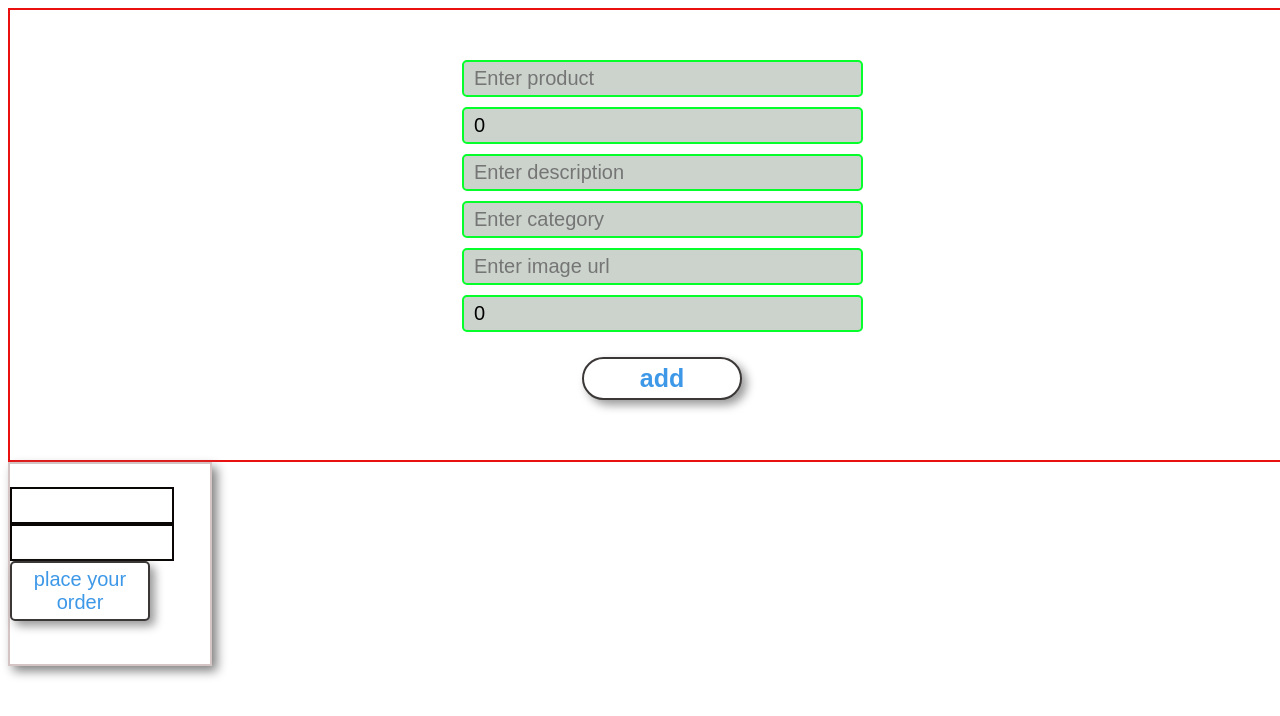
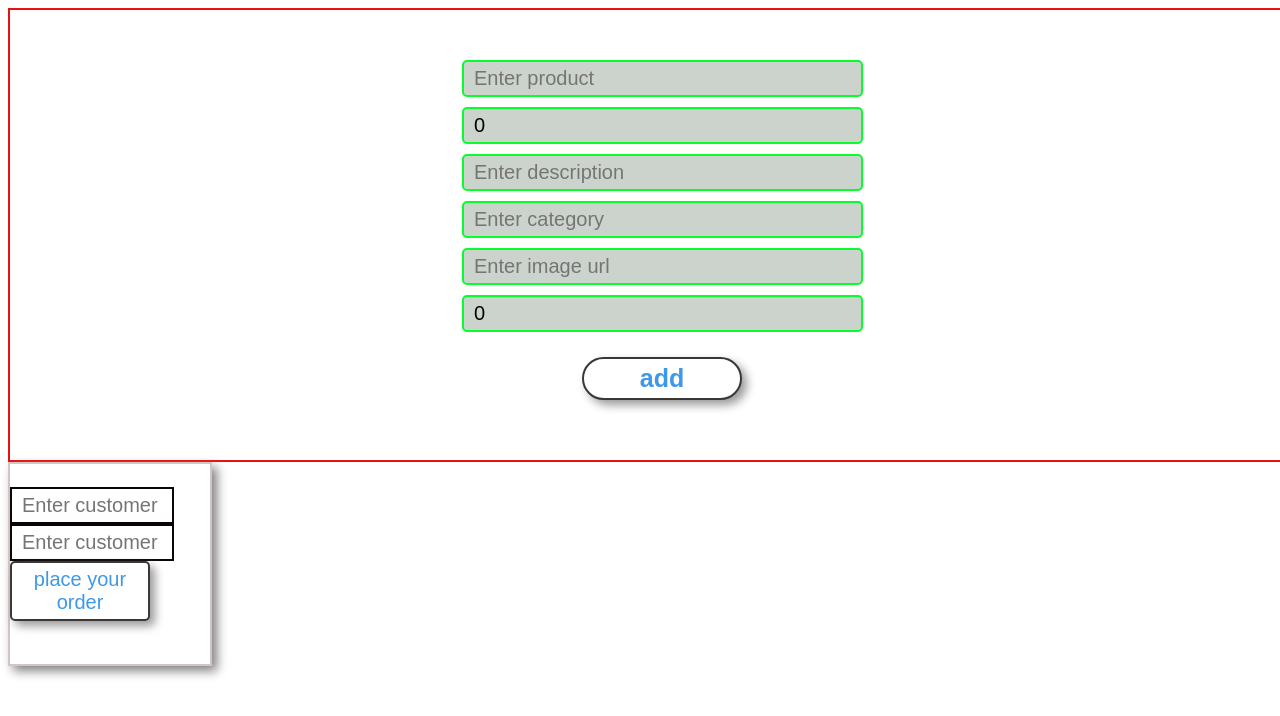
Before and after one commit to TOT8894/Ecommerce-platform, a React app in the folder Frontend/: page / in a window 1280 px wide. Shown: the top 716 px of the page. Built offline with nearby package versions, Linux system fonts and the light colour scheme; the HTML template or start-up script is replaced by a standard one.

Commit message:
adding placeholder for inputs in order.jsx, adding loading state and extract error object

```diff
--- a/Frontend/src/pages/orderPage/order.jsx
+++ b/Frontend/src/pages/orderPage/order.jsx
@@ -13,6 +13,7 @@ export function Order(){
     });
     const[error,setError]=useState("")
     const[message,setMessage]=useState("")
+    const[loading,setLoading]=useState(false)
     function onchange(e){
         const{name,value} = e.target;
         setOrder({
@@ -21,6 +22,8 @@ export function Order(){
     }
      async function handleSubmit(e){
         e.preventDefault();
+        setError("")
+        setLoading(true)
         fetch("http://localhost:5000/api/v1/orders",{
                 method:"POST",
                 headers:{
@@ -33,7 +36,9 @@ export function Order(){
             setOrder(data.data);
             setMessage(data.message);
         }).catch((error)=>{
-            setError(error)
+            setError(error.message)
+        }).finally(()=>{
+            setLoading(false)
         })
     }
 
@@ -45,6 +50,7 @@ export function Order(){
                         type="text"
                         name="customerName"
                         id=""
+                        placeholder="Enter customer name"
                         value={order.customerName}
                         onChange={onchange}
                     />
@@ -54,6 +60,7 @@ export function Order(){
                         type="text"
                         name="customerAddress"
                         id=""
+                        placeholder="Enter customer address"
                         value={order.customerAddress}
                         onChange={onchange}
                     />
@@ -61,7 +68,7 @@ export function Order(){
 
                 <div className="order-button">
                     <button >
-                        place your order
+                       {loading?"ordering":"place your order"}
                     </button>
                 </div>
                 <div className="order-message">
```
